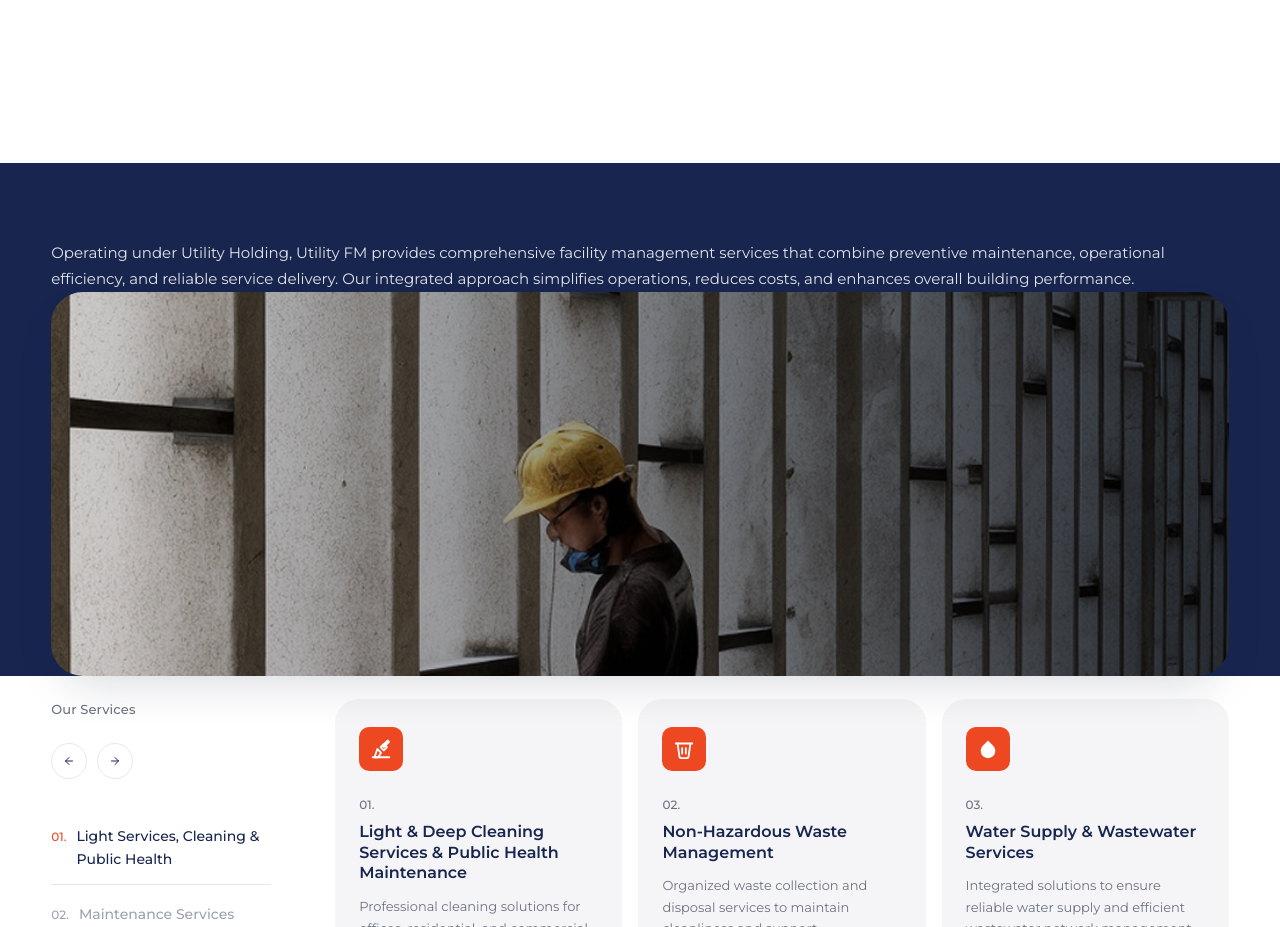
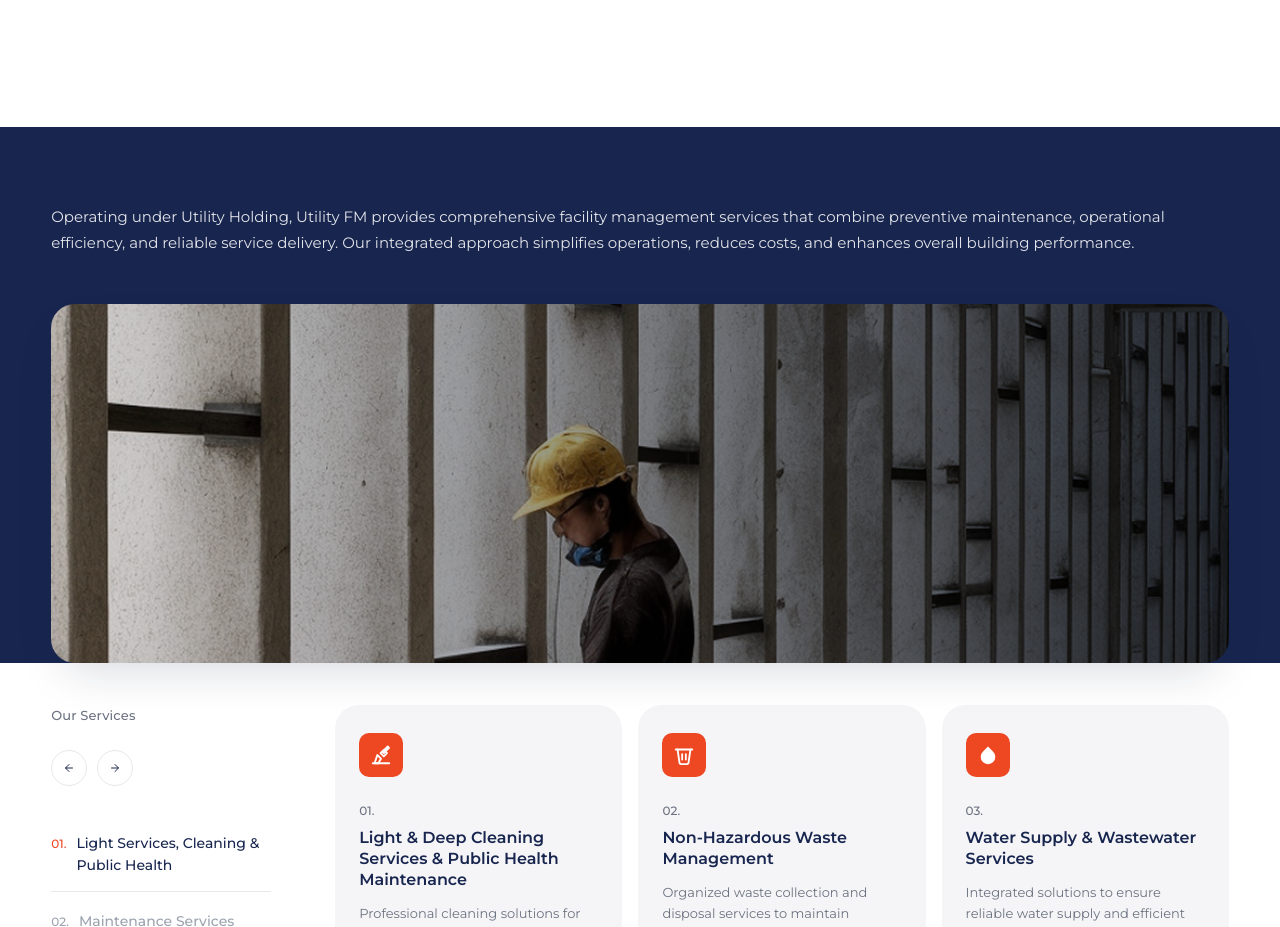
Before and after one commit to jahangirhossain-work/react-app-7, a React (Vite) app: page /fm in a window 1280 px wide. Shown: the part 820-1747 px from the top of the page. Built offline with nearby package versions, Linux system fonts and the light colour scheme.

Commit message:
sub banner edit 3

```diff
--- a/src/styles/global.css
+++ b/src/styles/global.css
@@ -951,61 +951,58 @@ html[dir='rtl'] .office-card__phone { justify-content: flex-end; }
 
 /* Sub-banner-flat */
 /* =========================================================
-   Sub-banner-flat — 100% Exact Image Match
+   Sub-banner-flat — 100% EXACT MATCH TO image_0c8a7f.png
    ========================================================= */
 
 .sub-banner-flat {
-  margin-block-start: clamp(60px, 8vw, 100px);
-  background: var(--color-navy); /* Full width flat navy background */
+  margin-block-start: clamp(40px, 5vw, 64px);
+  background: var(--color-navy); /* Full width flat dark blue background */
   color: #fff;
   position: relative;
   padding-block: clamp(48px, 6vw, 80px) 0;
-  /* Removed border-radius and margin-inline to force 100% full-width */
+  width: 100%;
 }
 
 .sub-banner-flat__text {
-  max-width: var(--max-w);
-  margin-inline: auto;
-  padding-inline: var(--gutter);
-  /* Changed from center to left to match the image layout alignment precisely */
-  text-align: left;
+  width: 100%;
+  max-width: var(--max-w);       /* Forces text into the global grid width */
+  margin-inline: auto;          /* Centers the content window */
+  padding-inline: var(--gutter);  /* Standard page gutter spacing */
+  text-align: left;             /* Flushes the text to the exact left grid border */
   font-size: clamp(14px, 1.3vw, 15px);
   line-height: 1.75;
   color: rgba(255, 255, 255, 0.88);
-}
-
-/* Add this wrapper constraint if needed, or apply directly to the layout text element */
+  box-sizing: border-box;
+  margin-bottom: clamp(32px, 4vw, 48px); /* Gap between text and image */
+}
+
+/* RTL Support to flip alignment automatically for Arabic */
 html[dir='rtl'] .sub-banner-flat__text {
   text-align: right;
 }
 
 .sub-banner-flat__image {
-  /* Creates the floating rounded card grid margins matching the design spec */
-  max-width: var(--max-w);
-  margin-inline: auto;
-  padding-inline: var(--gutter);
-  height: clamp(220px, 30vw, 400px);
-
-  /* Pulls the image container down halfway over the white section break */
-  margin-bottom: -80px;
+  width: 100%;
+  max-width: var(--max-w);       /* Matches the text container block width exactly */
+  margin-inline: auto;          /* Centers the image wrapper context */
+  padding-inline: var(--gutter);  /* Matches the text padding constraint perfectly */
+  height: clamp(200px, 28vw, 360px);
+  box-sizing: border-box;
+
+  /* Pushes the image down past the flat navy background edge */
+  margin-bottom: -60px;
   position: relative;
   z-index: 2;
 }
 
-/* This targets the actual image container element to clip the rounded corners precisely */
+/* Targets the actual image to handle corner rounding and shadows safely */
 .sub-banner-flat__image img {
   width: 100%;
   height: 100%;
   object-fit: cover;
   display: block;
-  border-radius: var(--radius-xl); /* Smooth inner-image card corner masking */
+  border-radius: var(--radius-lg); /* Smooth card rounding seen in image_0c8a7f.png */
   box-shadow: var(--shadow-lg);
-}
-
-/* Ensure the layout block following this section has padding-top to account for the image overflow overlap */
-.sub-banner-flat + section,
-.sub-banner-flat + div {
-  padding-top: 100px;
 }
 
 /* =========================================================
```
